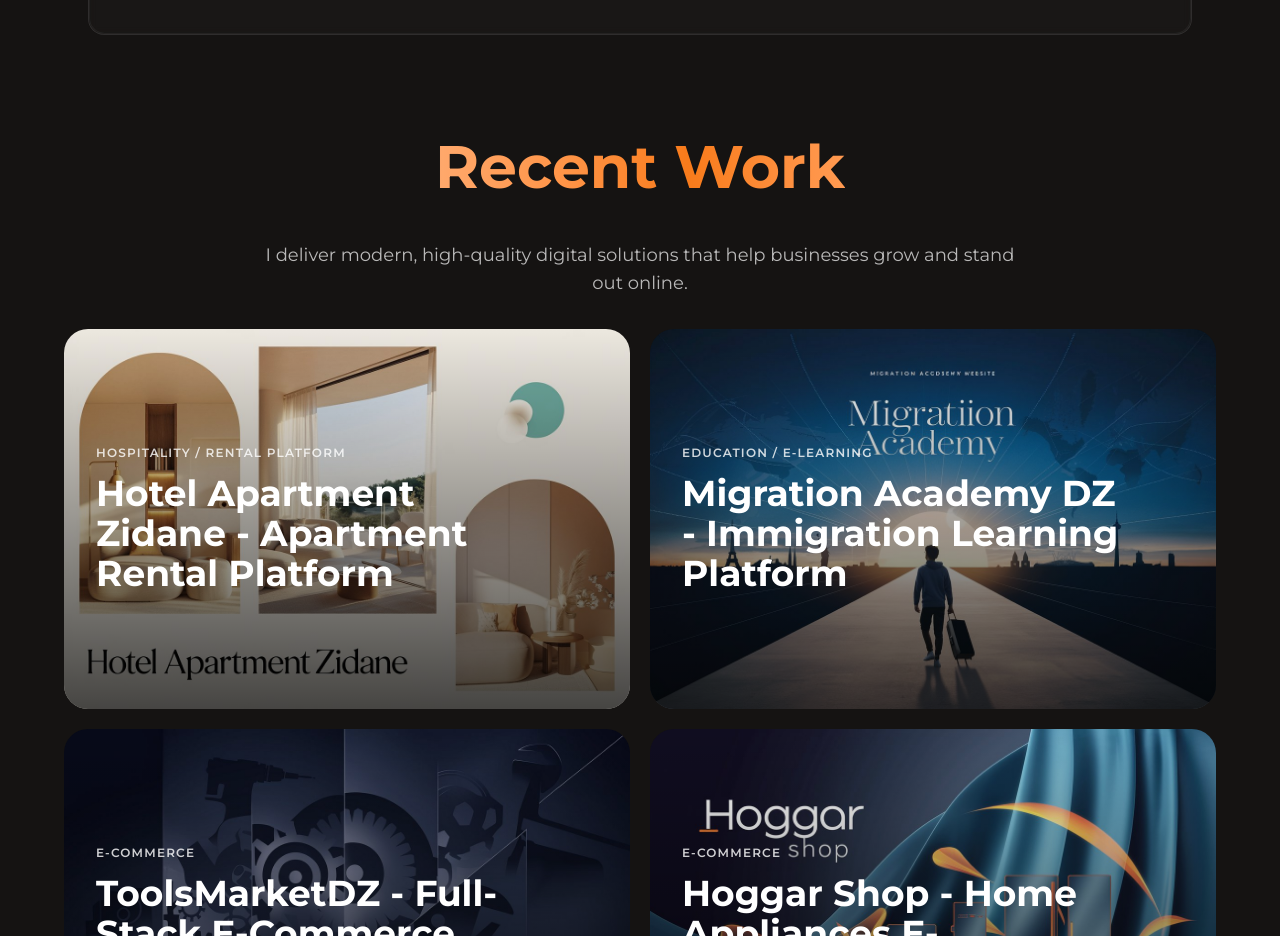
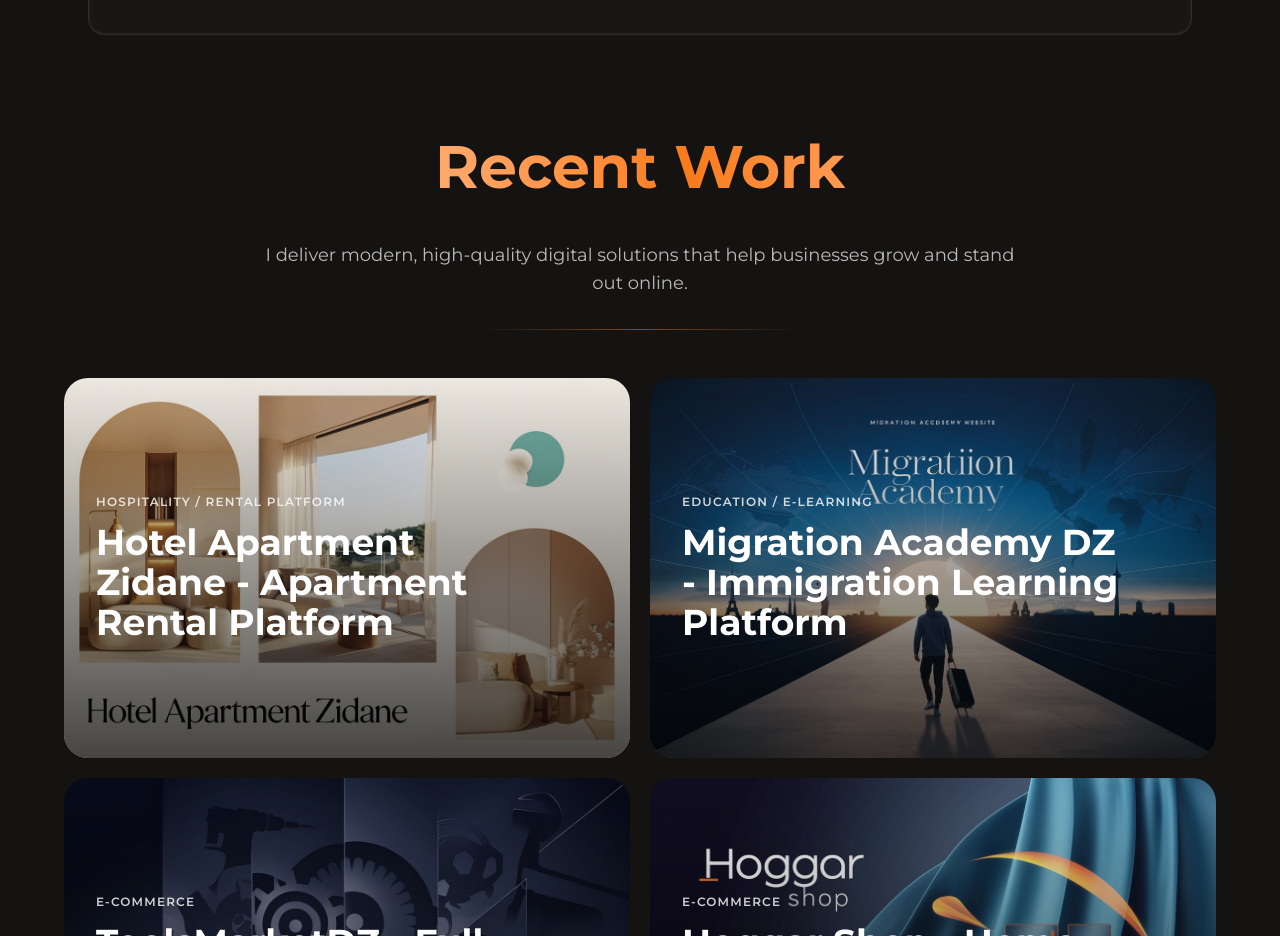
Before and after one commit to KamelMesbahi13/portfolio, a React (Vite) app: page / in a window 1280 px wide. Shown: the part 2661-3597 px from the top of the page. Built offline with nearby package versions, Linux system fonts and the light colour scheme.

Commit message:
adding featured work section

```diff
--- a/src/Components/Home/MyQualityServices/MyQualityServices.jsx
+++ b/src/Components/Home/MyQualityServices/MyQualityServices.jsx
@@ -391,7 +391,6 @@
     <section id="services" className="relative pt-20 text-white md:pt-28">
       <div className="max-w-6xl px-6 mx-auto">
         <div ref={ref} className="text-center">
-          {/* Animated h1 */}
           <motion.h1
             initial={{ opacity: 0, y: 30 }}
             animate={isVisible ? { opacity: 1, y: 0 } : { opacity: 0, y: 30 }}
@@ -400,7 +399,6 @@
             My Quality Services
           </motion.h1>
 
-          {/* Animated paragraph */}
           <motion.p
             initial={{ opacity: 0, y: 20 }}
             animate={isVisible ? { opacity: 1, y: 0 } : { opacity: 0, y: 20 }}
@@ -415,15 +413,7 @@
             project that inspires you and your customers.
           </motion.p>
 
-          {/* Decorative line */}
-          <motion.div
-            initial={{ scaleX: 0, opacity: 0 }}
-            animate={
-              isVisible ? { scaleX: 1, opacity: 1 } : { scaleX: 0, opacity: 0 }
-            }
-            transition={{ duration: 0.8, delay: 0.3, ease: "easeInOut" }}
-            className="h-px max-w-xs mx-auto mt-8 bg-gradient-to-r from-transparent via-secondColor/50 to-transparent"
-          />
+          <div className="h-px max-w-xs mx-auto mt-8 bg-gradient-to-r from-transparent via-secondColor/50 to-transparent" />
         </div>
 
         <ul className="mt-12 space-y-6 md:mt-16">
--- a/src/Components/Home/RecentWork/RecentWork.jsx
+++ b/src/Components/Home/RecentWork/RecentWork.jsx
@@ -1,4 +1,6 @@
+/* eslint-disable no-unused-vars */
 import { useState, useEffect, useRef } from "react";
+import { motion } from "framer-motion";
 import projectNumOne from "../../../../src/assets/zidaneproject.jpeg";
 import projectNumTwo from "../../../../src/assets/migrationproject.jpeg";
 import projectNumThree from "../../../../src/assets/toolsproject.jpeg";
@@ -194,6 +196,32 @@
     setSelectedCard(project);
   };
 
+  const useReveal = (threshold = 0.2) => {
+    const ref = useRef(null);
+    const [isVisible, setIsVisible] = useState(false);
+
+    useEffect(() => {
+      const el = ref.current;
+      if (!el) return;
+
+      const observer = new IntersectionObserver(
+        (entries) => {
+          entries.forEach((entry) => {
+            if (entry.isIntersecting) {
+              setIsVisible(true);
+            }
+          });
+        },
+        { threshold }
+      );
+
+      observer.observe(el);
+      return () => observer.disconnect();
+    }, [threshold]);
+
+    return { ref, isVisible };
+  };
+
   const handleClose = (e) => {
     if (e) e.stopPropagation();
     setIsAnimating(false);
@@ -214,18 +242,38 @@
     };
   }, [selectedCard]);
 
+  const { ref, isVisible } = useReveal(0.1);
+
   return (
     <div className="min-h-screen mt-12">
       <div className="container py-12 max-w-7xl md:py-16">
-        <div className="mb-8 text-center">
-          <h1>Recent Work</h1>
-          <p className="max-w-3xl mx-auto mt-4 text-base md:text-lg text-white/70">
+        <div ref={ref} className="text-center">
+          <motion.h1
+            initial={{ opacity: 0, y: 30 }}
+            animate={isVisible ? { opacity: 1, y: 0 } : { opacity: 0, y: 30 }}
+            transition={{ duration: 0.7, ease: [0.22, 1, 0.36, 1] }}
+          >
+            Recent Work{" "}
+          </motion.h1>
+
+          <motion.p
+            initial={{ opacity: 0, y: 20 }}
+            animate={isVisible ? { opacity: 1, y: 0 } : { opacity: 0, y: 20 }}
+            transition={{
+              duration: 0.7,
+              delay: 0.15,
+              ease: [0.22, 1, 0.36, 1],
+            }}
+            className="max-w-3xl mx-auto mt-4 text-base md:text-lg text-white/70"
+          >
             I deliver modern, high-quality digital solutions that help
             businesses grow and stand out online.
-          </p>
+          </motion.p>
+
+          <div className="h-px max-w-xs mx-auto mt-8 bg-gradient-to-r from-transparent via-secondColor/50 to-transparent" />
         </div>
 
-        <div className="grid grid-cols-1 gap-5 md:grid-cols-2">
+        <div className="grid grid-cols-1 gap-5 mt-4 md:mt-12 md:grid-cols-2">
           {projects.map((project) => (
             <div
               key={project.id}
```
